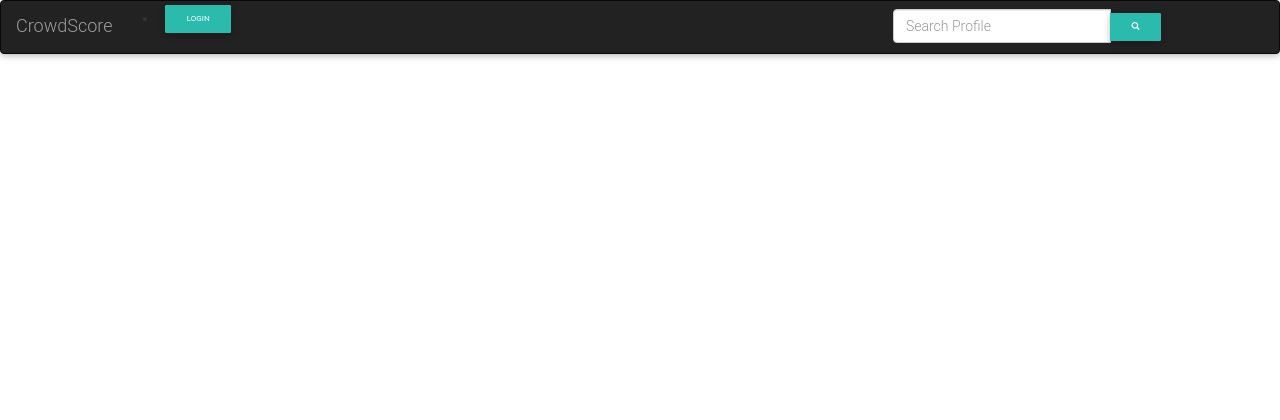
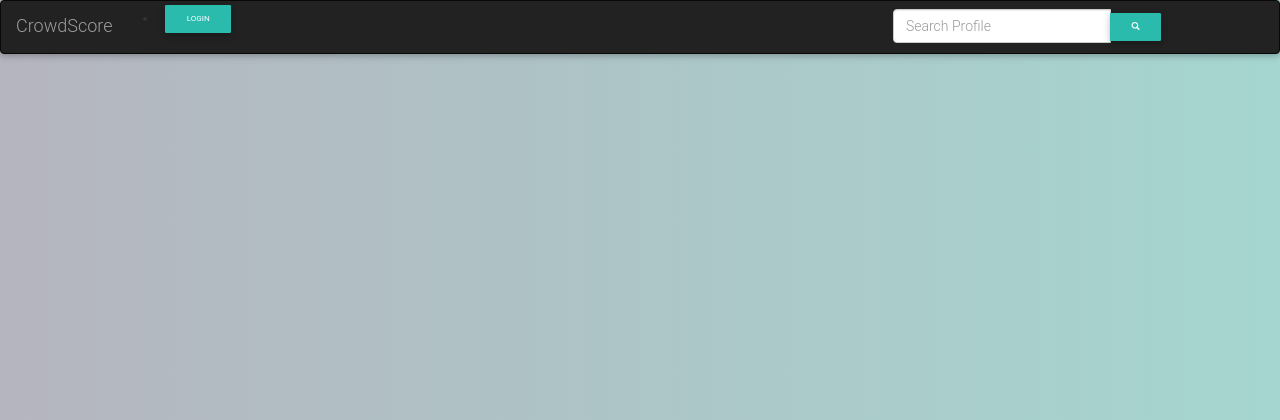
Before and after one commit to Bnabz/CrowdScore, a Django app: page / in a window 1280 px wide. Shown: the top 420 px of the page. Run offline with Django 3.2, Linux system fonts and the light colour scheme; data that the repository does not hold is empty; some libraries are stand-ins or nearby versions.

Commit message:
add background image

```diff
--- a/appScore/templates/index.html
+++ b/appScore/templates/index.html
@@ -21,7 +21,8 @@
                 <div class="ml-4" style="padding-left: 15px;">
                     <p class="card-text">Created by By: {{project.user}}</p>
                     <p class="card-text">Posted {{project.date_posted|timesince}} ago</p>
-                    <a class="float-right" href="{{ project.link }}" target="_blank">View Site</a>
+                    <a href=""class="btn blue-gradient">Rate Site</a>
+                    <a href="{{ project.link }}" class="btn blue-gradient">View Site</a>
                 </div>
             </div>
         </div>
--- a/static/css/index.css
+++ b/static/css/index.css
@@ -0,0 +1,4 @@
+body {
+    background: rgb(181,181,191);
+    background: linear-gradient(90deg, rgba(181,181,191,1) 0%, rgba(165,214,208,1) 100%, rgba(173,221,219,0.7231267507002801) 100%);
+  }
```
